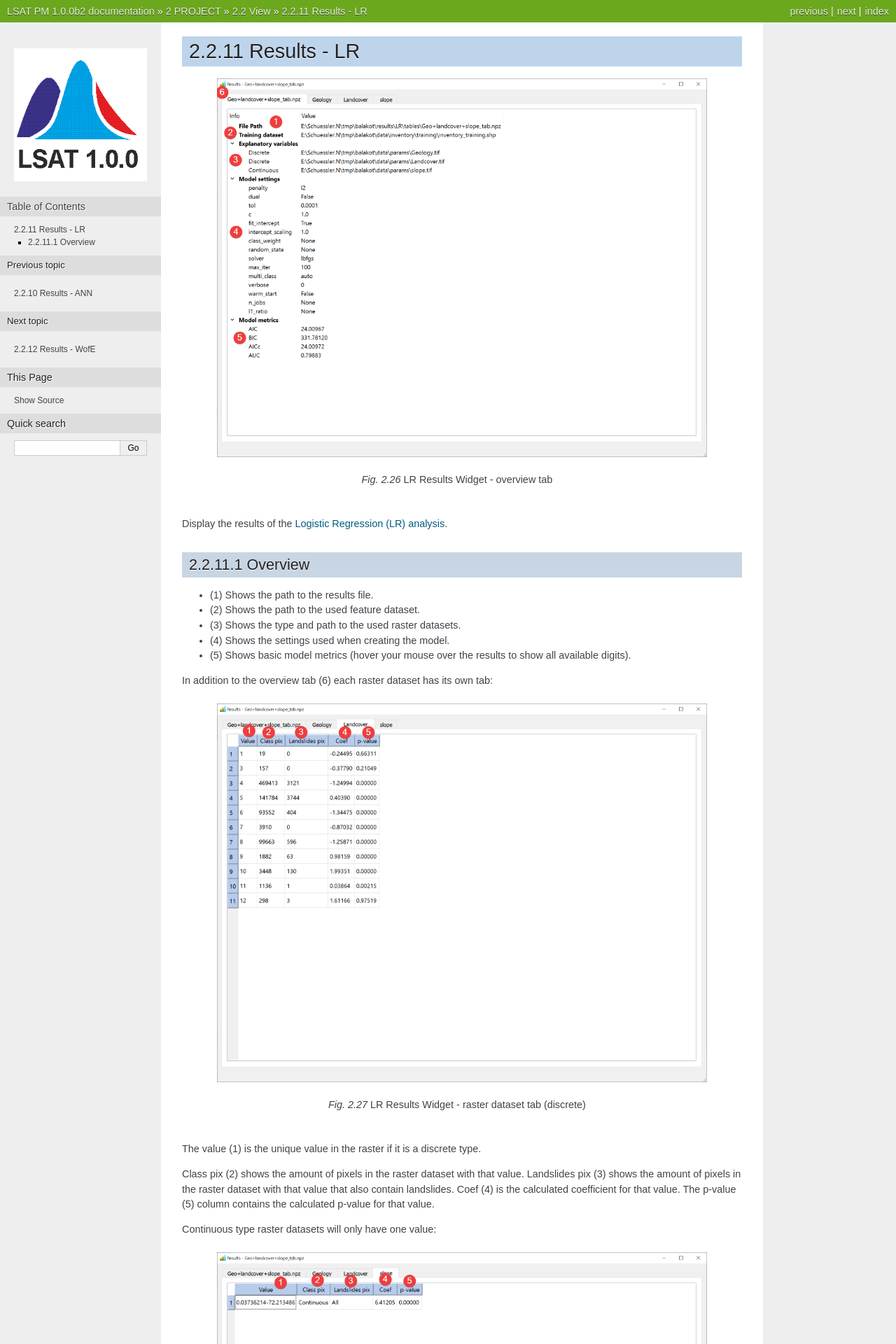
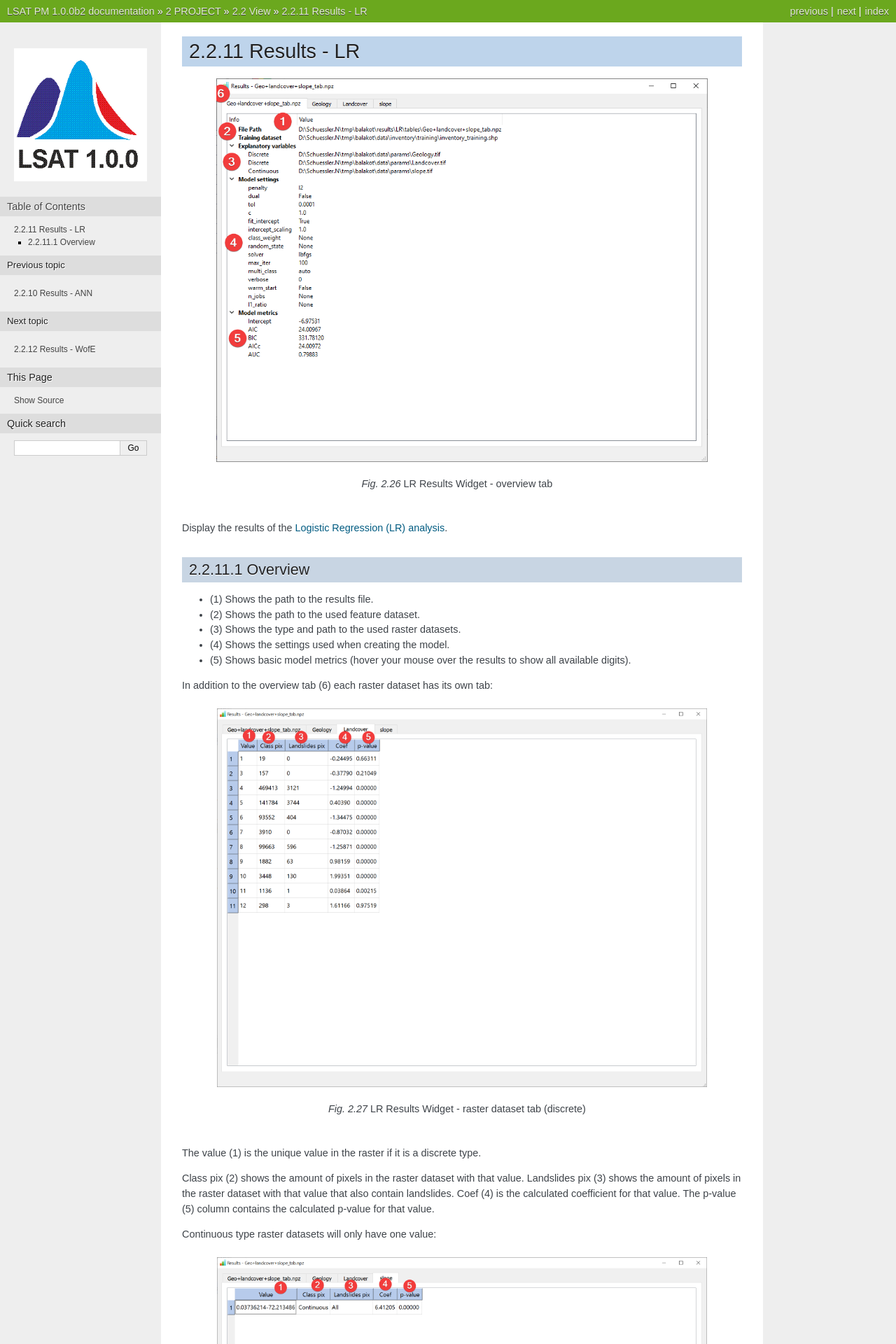
Before and after one commit to BGR-EGHA/LSAT-Documentation, a Sphinx documentation site: the page built from source/PROJECT/View/ResultsLR.rst, in a window 1280 px wide. Shown: the top 1920 px of the page at 70% size. Built offline with Sphinx 7.4.7, drawn with Linux system fonts in a browser that asks for light colours.

Commit message:
Updated LR Results Screenshot (shows Intercept)

```diff
--- a/source/PROJECT/View/ResultsLR.rst
+++ b/source/PROJECT/View/ResultsLR.rst
@@ -4,7 +4,7 @@ Results - LR
 -------------
 
 .. figure:: img/ResultsLR1.png
-   :scale: 35 %
+   :scale: 70 %
    :alt: LR Results Widget - overview tab
 
    LR Results Widget - overview tab
```
Also changed, not shown: source/PROJECT/View/img/ResultsLR1.png.
